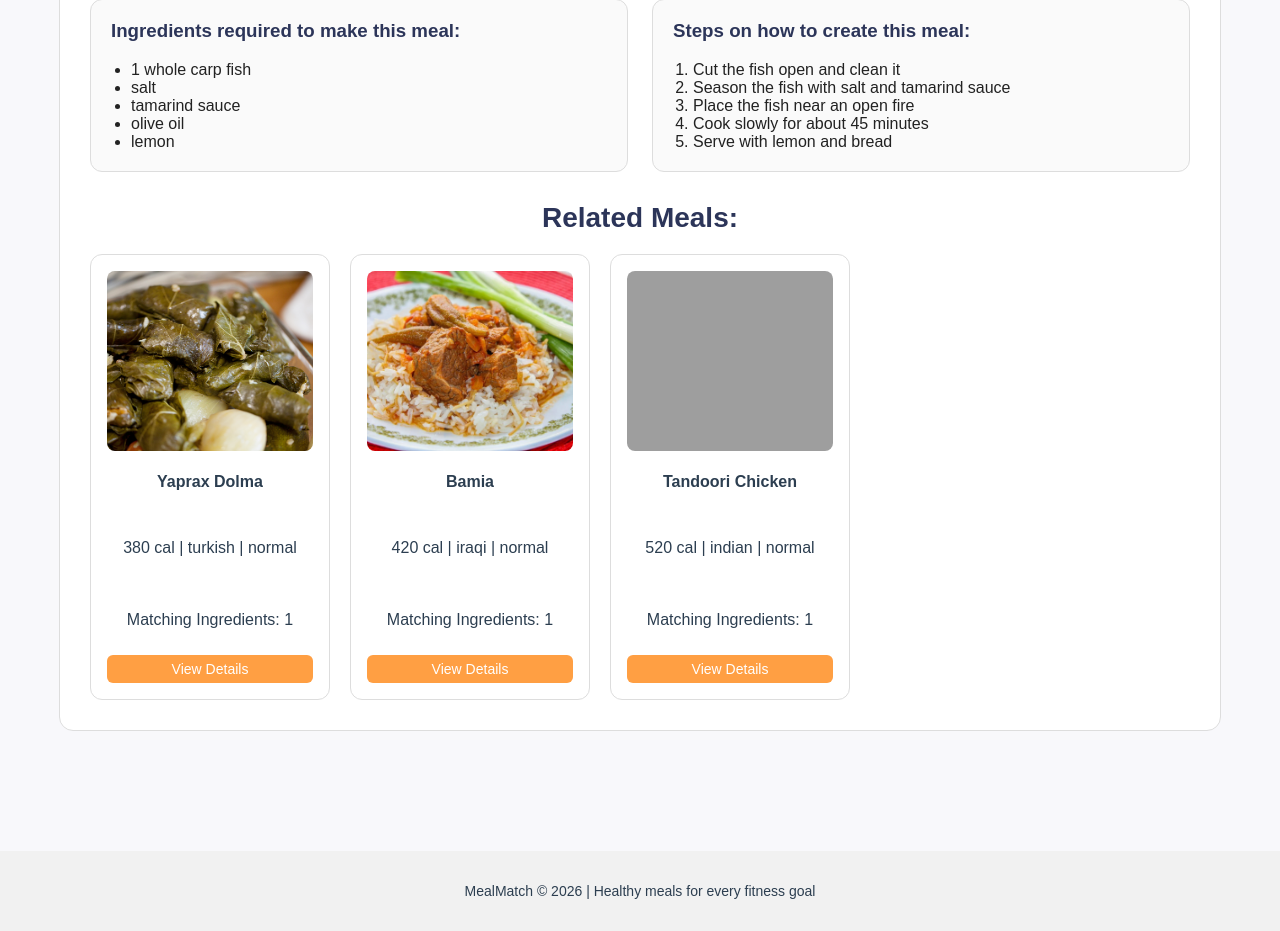
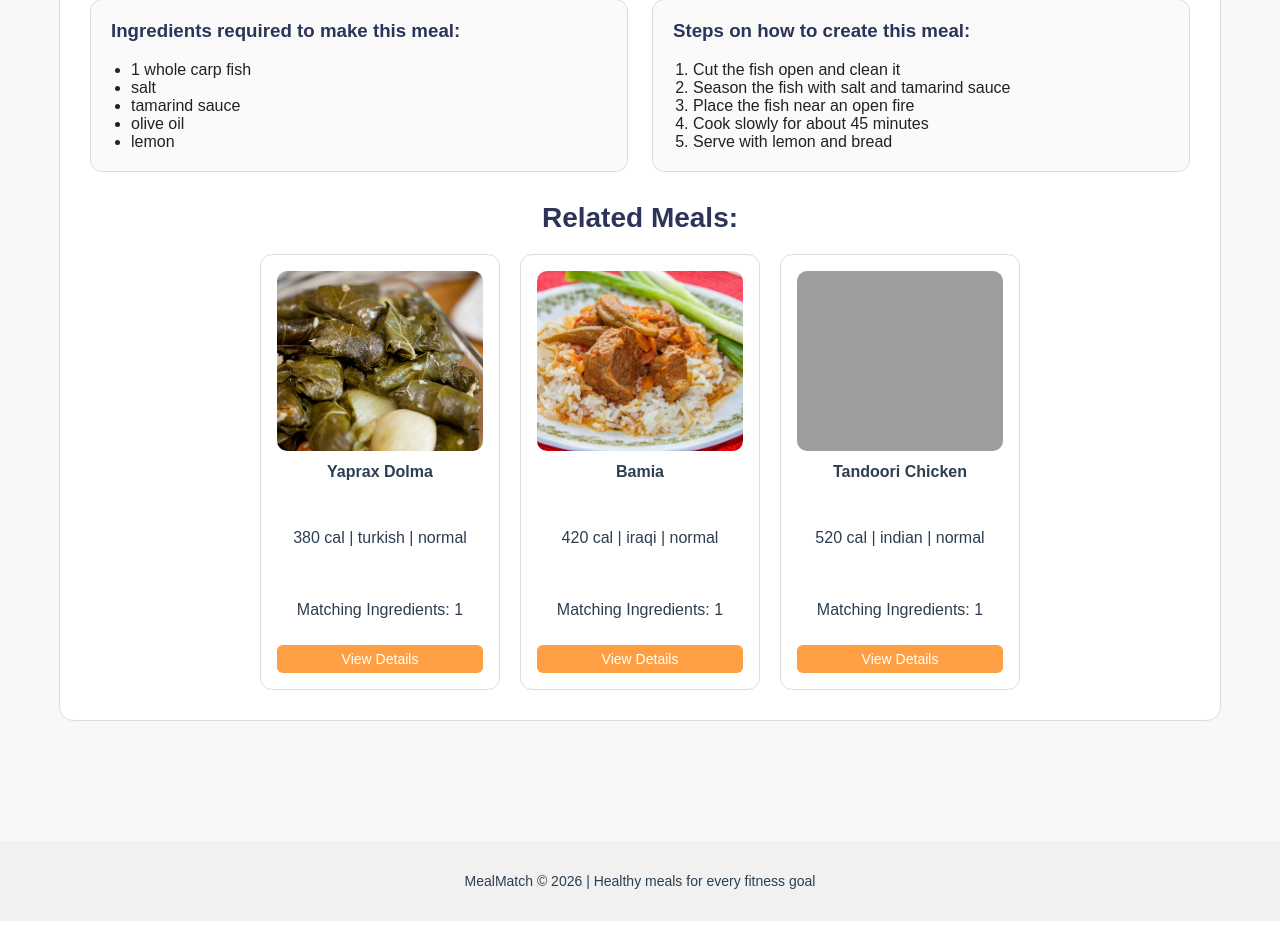
Before and after one commit to zdacowww-afk/mealmatch, a Flask app: page /meal/iraqi_masgouf in a window 1280 px wide. Shown: the part 742-1673 px from the top of the page. Run offline with Flask 3, Linux system fonts and the light colour scheme; data comes from the database, SQL or seed files in the repository; grey boxes are pictures that could not be loaded.

Commit message:
Fix card layout and related meals allignment

```diff
--- a/static/style.css
+++ b/static/style.css
@@ -47,8 +47,8 @@ p {
     display: grid;
     grid-template-columns: repeat(auto-fit, minmax(240px, 240px));
     gap: 20px;
-    justify-content: start;
-    align-items: stretch;
+    justify-content: center;
+    align-items: start;
 }
 
 .meal-card:hover {
@@ -157,8 +157,7 @@ p {
     width: 100%;
     height: 180px;
     object-fit: cover;
-    border-radius: 8px;
-    margin-bottom: 10px;
+    border-radius: 10px;
 }
 
 .save-btn {
```
